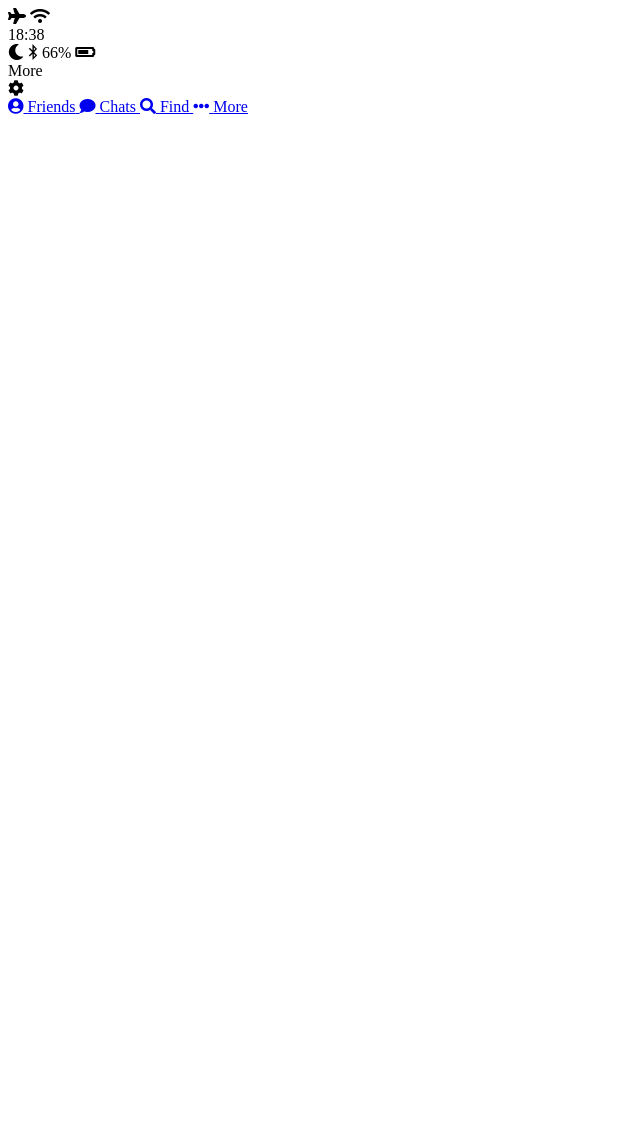
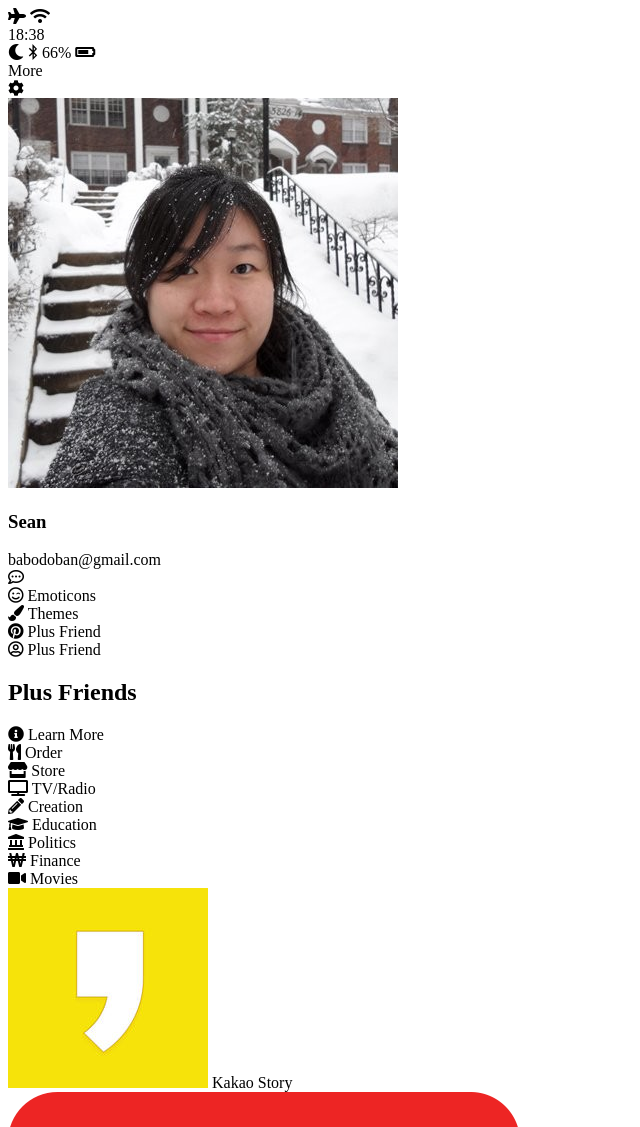
Before and after one commit to babodoban/kakao_clone, a plain HTML site: page more.html in a window 1280 px wide. Shown: the top 1127 px of the page, without its empty margins (0-640 px from the left). Before the commit the page ends 800 px from the top, so only its background shows below. Drawn offline with Linux system fonts and the light colour scheme.

Commit message:
#1_9
make more.html

```diff
--- a/more.html
+++ b/more.html
@@ -1,11 +1,13 @@
 <!DOCTYPE html>
 <html lang="en" dir="ltr">
+
 <head>
   <meta charset="utf-8">
   <link rel="stylesheet" href="https://use.fontawesome.com/releases/v5.5.0/css/all.css" integrity="sha384-B4dIYHKNBt8Bc12p+WXckhzcICo0wtJAoU8YZTY5qE0Id1GSseTk6S+L3BlXeVIU" crossorigin="anonymous">
   <!-- i can find proper icon at fontawesome.com -->
   <title>More</title>
 </head>
+
 <body>
   <header>
     <div class="header_top">
@@ -34,6 +36,99 @@
       </div>
     </div>
   </header>
+  <main class="more">
+    <header class="more_header">
+      <div class="more_header_column">
+        <img src="images/erin.jpeg" alt="">
+        <div class="more_header_info">
+          <h3 class="more_header_title">
+            Sean
+          </h3>
+          <span class="header_subtitle">
+            babodoban@gmail.com
+          </span>
+        </div>
+      </div>
+      <div class="more_header_column">
+        <i class="far fa-comment-dots"></i>
+      </div>
+    </header>
+    <section class="more_options">
+      <div class="more_option">
+        <i class="far fa-smile-wink"></i>
+        <span class="more_option_title">Emoticons</span>
+      </div>
+      <div class="more_option">
+        <i class="fas fa-paint-brush"></i>
+        <span class="more_option_title">Themes</span>
+      </div>
+      <div class="more_option">
+        <i class="fab fa-pinterest"></i>
+        <span class="more_option_title">Plus Friend</span>
+      </div>
+      <div class="more_option">
+        <i class="far fa-user-circle"></i>
+        <span class="more_option_title">Plus Friend</span>
+      </div>
+    </section>
+    <section class="more_plus_friends">
+      <header class="more_plus_friends_header">
+        <h2 class="more_plus_friends_header_title">Plus Friends</h3>
+        <span class="more_plus_friends_header_more">
+            <i class="fas fa-info-circle"></i>
+            Learn More
+        </span>
+      </header>
+      <div class="more_plus_friends_items">
+          <div class="more_plus_friends_item">
+              <i class="fas fa-utensils"></i>
+              <span class="more_plus_friends_item_title">Order</span>
+          </div>
+          <div class="more_plus_friends_item">
+              <i class="fas fa-store"></i>
+              <span class="more_plus_friends_item_title">Store</span>
+          </div>
+          <div class="more_plus_friends_item">
+              <i class="fas fa-tv"></i>
+              <span class="more_plus_friends_item_title">TV/Radio</span>
+          </div>
+          <div class="more_plus_friends_item">
+              <i class="fas fa-pencil-alt"></i>
+              <span class="more_plus_friends_item_title">Creation</span>
+          </div>
+          <div class="more_plus_friends_item">
+              <i class="fas fa-graduation-cap"></i>
+              <span class="more_plus_friends_item_title">Education</span>
+          </div>
+          <div class="more_plus_friends_item">
+              <i class="fas fa-landmark"></i>
+              <span class="more_plus_friends_item_title">Politics</span>
+          </div>
+          <div class="more_plus_friends_item">
+              <i class="fas fa-won-sign"></i>
+              <span class="more_plus_friends_item_title">Finance</span>
+          </div>
+          <div class="more_plus_friends_item">
+              <i class="fas fa-video"></i>
+              <span class="more_plus_friends_item_title">Movies</span>
+          </div>
+      </div>
+    </section>
+    <section class="more_plus_friends_apps">
+        <div class="more_plus_friends_app">
+            <img src="images/kakaostory.jpg" alt="" class="more_plus_friends_app_image">
+            <span class="more_plus_friends_app_name">Kakao Story</span>
+        </div>
+        <div class="more_plus_friends_app">
+            <img src="images/path.png" alt="" class="more_plus_friends_app_image">
+            <span class="more_plus_friends_app_name">Path</span>
+        </div>
+        <div class="more_plus_friends_app">
+            <img src="images/kakaofriends.jpeg" alt="" class="more_plus_friends_app_image">
+            <span class="more_plus_friends_app_name">kakao friends</span>
+        </div>
+    </section>
+  </main>
   <nav class="tab_bar">
     <a href="index.html" class="tab_bar_tab">
       <i class="fas fa-user-circle"></i>
@@ -53,4 +148,5 @@
     </a>
   </nav>
 </body>
+
 </html>
```
Also changed, not shown: images/kakaofriends.jpeg (added), images/kakaostory.jpg (added), images/path.png (added). Lines whose indentation alone changed are shown as unchanged.
